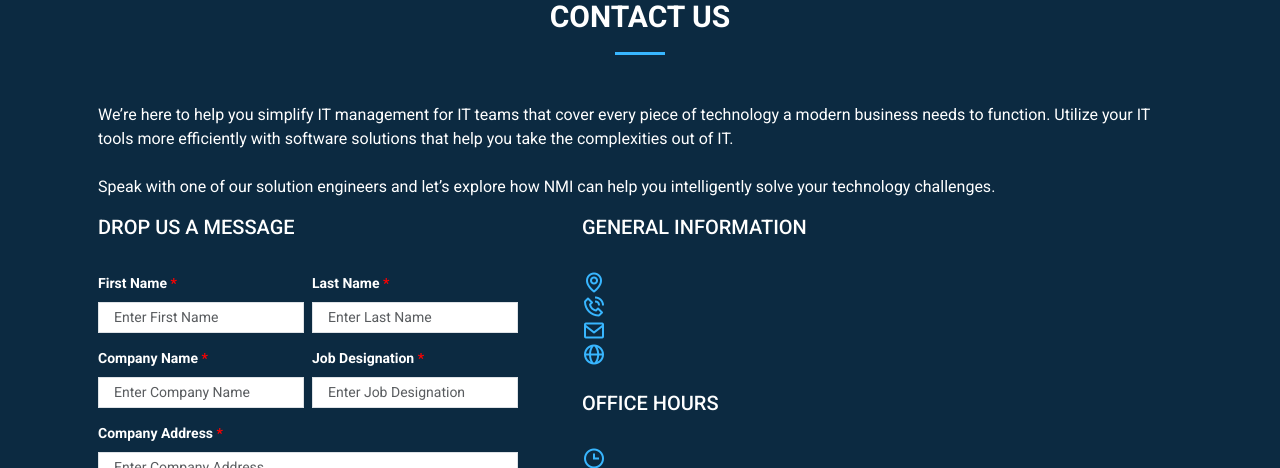
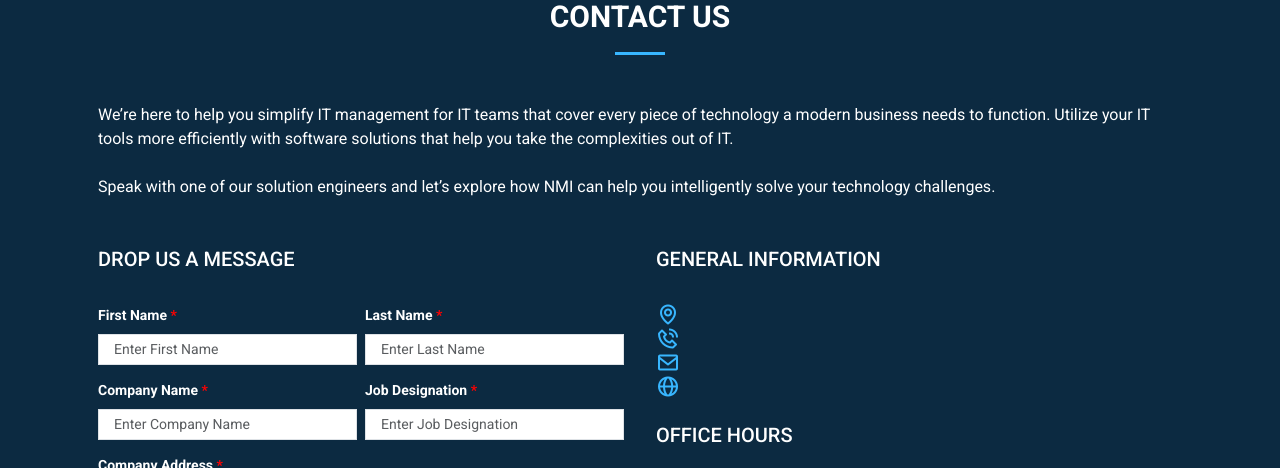
Before and after one commit to Jtomasnmi/website_NMIPH, a PHP site: page / in a window 1280 px wide. Shown: the part 1573-2041 px from the top of the page. Run offline with PHP 8.4, Linux system fonts and the light colour scheme; data that the repository does not hold is empty; some libraries are stand-ins or nearby versions.

Commit message:
fix contact section margin

```diff
--- a/assets/css/media-query.css
+++ b/assets/css/media-query.css
@@ -599,6 +599,10 @@
     grid-template-columns: repeat(2, 1fr);
     gap: 0.75rem;
   }
+  .contact-map {
+    width: 600;
+    height: 329;
+  }
 }
 
 @media (min-width: 1280px) {
--- a/assets/css/style.css
+++ b/assets/css/style.css
@@ -1420,10 +1420,7 @@
 
 .contact-grid {
   position: relative;
-  display: grid;
-  grid-template-columns: repeat(1, 1fr);
-  justify-content: center;
-  gap: 1rem;
+  padding: 0 1rem;
 }
 .contact .info-box {
   color: #444444;
@@ -1456,10 +1453,13 @@
   margin-bottom: 0;
 }
 
-.contact .php-email-form {
-  /* box-shadow: 0 0 30px rgba(58, 65, 71, 0.6); */
+/* .php-email-form {
   padding: 0px 1rem;
   border-radius: 4px;
+} */
+
+.contact .php-email-form {
+  margin-top: 2rem;
 }
 
 .contact .php-email-form .input-grid {
--- a/forms/main/contact.php
+++ b/forms/main/contact.php
@@ -8,6 +8,7 @@
                 <br><br>Speak with one of our solution engineers and let’s explore how NMI can help you intelligently solve your technology challenges.</p>
             </div>
             <div class="contact-grid">
+                <div>
                     <form id="frmClientContactRegistrationForm" method="post" role="form" class="contact-panel php-email-form">
                         <h6>Drop us a message</h6>
                         <div id="grpClientDetail">
@@ -58,6 +59,7 @@
                         </div>
                         <button type="submit" id="btnInsertData" class="btn btn-info btn-sm mt-3">Submit</button>
                     </form>
+                </div>
                 <div>
                     <form id="frmCompanyDetailForm" role="form" class="contact-panel php-email-form">
                         <h6>General Information</h6>
@@ -86,7 +88,9 @@
                                 <p name="c-OfficeHours"> </p>
                             </div>
                         </div>
-                        <iframe src="https://www.google.com/maps/embed?pb=!1m18!1m12!1m3!1d3861.828588472357!2d121.01503087407949!3d14.551792878271815!2m3!1f0!2f0!3f0!3m2!1i1024!2i768!4f13.1!3m3!1m2!1s0x3397c9119dee9981%3A0x9a1a4d1e85bf66db!2sNM%20Network%20Manager%20Sales%2C%20Inc.!5e0!3m2!1sen!2sph!4v1741329841058!5m2!1sen!2sph" width="600" height="329" style="border:0;" allowfullscreen="" loading="lazy" referrerpolicy="no-referrer-when-downgrade"></iframe>
+                        <div class="container ratio ratio-21x9 mt-3">
+                            <iframe src="https://www.google.com/maps/embed?pb=!1m18!1m12!1m3!1d3861.828588472357!2d121.01503087407949!3d14.551792878271815!2m3!1f0!2f0!3f0!3m2!1i1024!2i768!4f13.1!3m3!1m2!1s0x3397c9119dee9981%3A0x9a1a4d1e85bf66db!2sNM%20Network%20Manager%20Sales%2C%20Inc.!5e0!3m2!1sen!2sph!4v1741329841058!5m2!1sen!2sph" width="100%" height="100%"  allowfullscreen="" loading="lazy" referrerpolicy="no-referrer-when-downgrade"></iframe>
+                        </div>
                     </form>
                 </div>
             </div>
```
Lines whose indentation alone changed are shown as unchanged.
